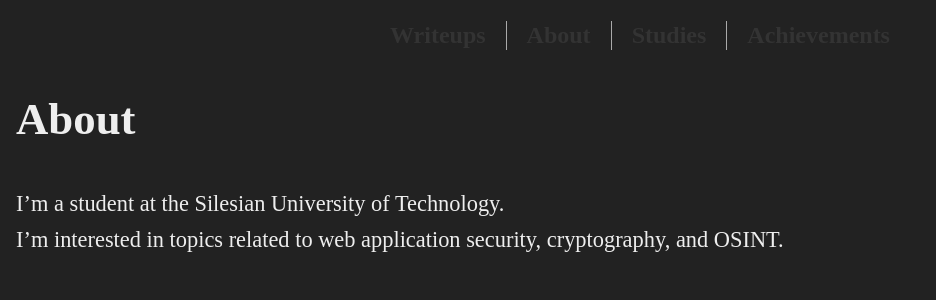
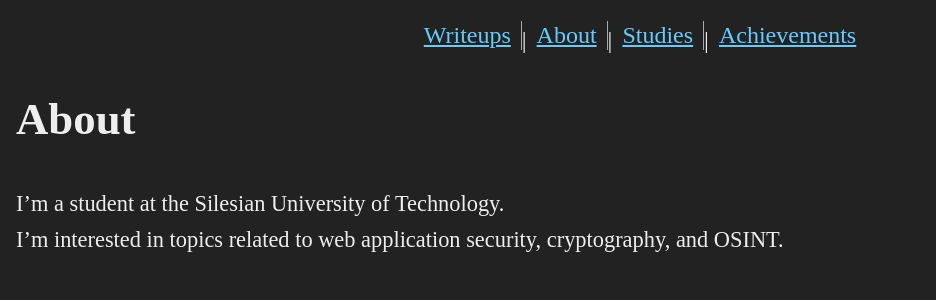
Before and after one commit to mrb3d1/mrb3d1.github.io, a Jekyll site: the page built from index.md, in a window 1280 px wide. Shown: the top 300 px of the page, without its empty margins (0-936 px from the left). Built offline with Jekyll 4.4.1, drawn with Linux system fonts in a browser that asks for light colours.

Commit message:
Update index.md

```diff
--- a/index.md
+++ b/index.md
@@ -5,15 +5,15 @@ layout: default
 
 <link rel="stylesheet" href="/assets/style.css">
 
-<div class="nav-menu">
-  <div class="nav-item"><a href="/writeups/">Writeups</a></div>
-  <div class="separator"></div>
-  <div class="nav-item"><a href="/">About</a></div>
-  <div class="separator"></div>
-  <div class="nav-item"><a href="/studies/">Studies</a></div>
-  <div class="separator"></div>
-  <div class="nav-item"><a href="/achievements/">Achievements</a></div>
-</div>
+<nav class="nav-menu">
+  <a href="/writeups/">Writeups</a>
+  <span class="separator">|</span>
+  <a href="/">About</a>
+  <span class="separator">|</span>
+  <a href="/studies/">Studies</a>
+  <span class="separator">|</span>
+  <a href="/achievements/">Achievements</a>
+</nav>
 
 # About
 
```
